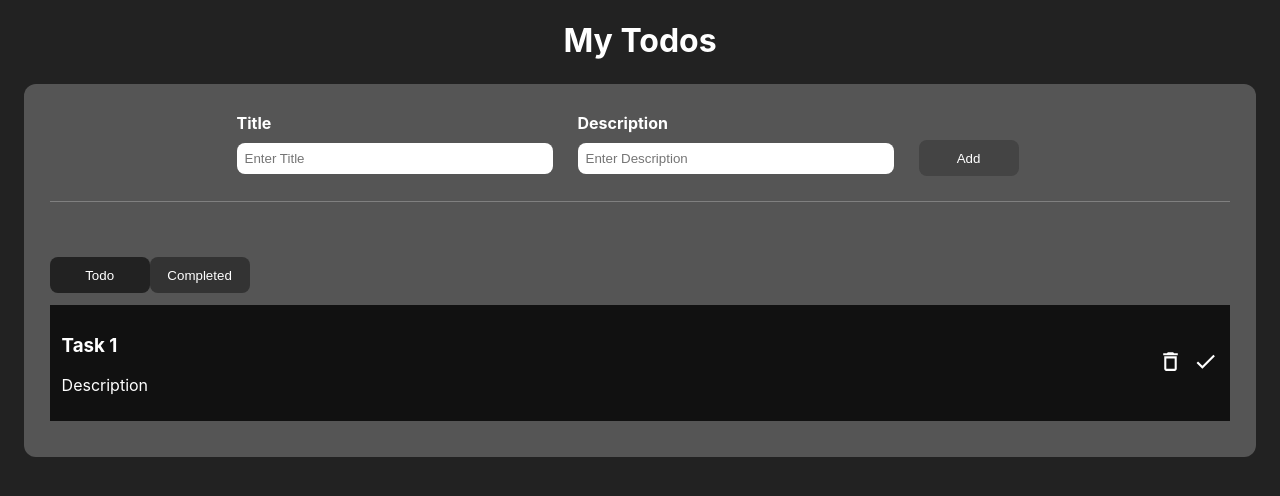
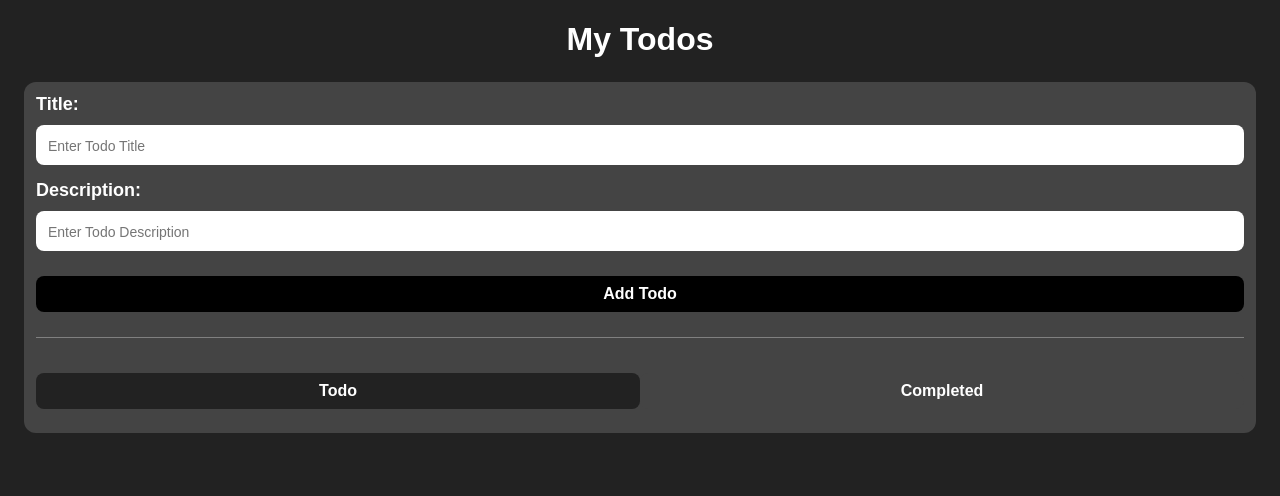
Before and after one commit to Abhinav6174/to-do-app, a React (Create React App) app: page / in a window 1280 px wide. Shown: the top 496 px of the page. Built offline with nearby package versions, Linux system fonts and the light colour scheme.

Commit message:
Added Edit Functionality

```diff
--- a/src/App.css
+++ b/src/App.css
@@ -1,101 +1,120 @@
-body{
+body {
   background-color: #222222;
   color: #ffffff;
+  font-family: Arial, Helvetica, sans-serif;
 }
 
-h1{
+h1 {
   text-align: center;
 }
 
-.todo-wrapper{
-  background-color: #555555;
-  padding: 2%;
+.todo-wrapper {
+  background-color: #444444;
+  padding: 12px;
   width: auto;
-  max-height: 80vh;
+  max-height: 90vh;
   overflow-y: auto;
   border-radius: 12px;
   margin: 24px;
 }
 
-.todo-input{
+.todo-input {
   display: flex;
-  flex-direction: row;
-  align-items: center;
-  justify-content: center;
+  flex-direction: column;
+  align-items: left;
   border-bottom: 1px solid gray;
   padding-bottom: 25px;
   margin-bottom: 25px;
   width: auto;
 }
 
-.todo-input-item{
+.todo-input-item {
   display: flex;
   flex-direction: column;
-  align-items: flex-start;
-  margin-right: 25px;
+  align-items: left;
+  margin-bottom: 15px;
 }
 
-.todo-input-item label{
+.todo-input-item label {
   font-weight: bold;
   margin-bottom: 10px;
+  font-size: 18px;
 }
 
-.todo-input-item input{
+.todo-input-item input {
   padding: 8px;
   border: none;
-  width: 300px;
+  width: auto;
+  height: 24px;
   border-radius: 8px;
+  font-size: 18px;
 }
 
-.primarybtn{
+.todo-input-item ::placeholder {
+  padding: 4px;
+  font-size: 14px;
+}
+
+.addbtn{
+  background-color: #000000;
+  color: #ffffff;
+  border-radius: 8px;
+  height: 36px;
+  width: 100%;
+  border: none;
+  margin-top: 10px;
+  cursor: pointer;
+  font-size: 16px;
+  font-weight: bold;
+}
+
+.btn-area{
+  display: flex;
+  flex-direction: row;
+}
+
+.togglebtn {
   background-color: #444444;
   color: #ffffff;
   border-radius: 8px;
   height: 36px;
-  width: 100px;
+  width: 100%;
   border: none;
-  margin-top: 30px;
+  margin-top: 10px;
   cursor: pointer;
+  font-size: 16px;
+  font-weight: bold;
 }
 
-.togglebtn{
-  background-color: #333333;
-  color: #ffffff;
-  border-radius: 8px;
-  height: 36px;
-  width: 100px;
-  border: none;
-  margin-top: 30px;
-  cursor: pointer;
-}
-
-.active{
+.active {
   background-color: #222222;
 }
 
-.todo-list{
+.todo-list {
   display: flex;
   flex-direction: column;
   margin-top: 12px;
 }
 
-.todo-list-item{
+.todo-list-item {
   background-color: #111111;
   display: flex;
+  flex-direction: row;
   justify-content: space-between;
   padding: 12px;
-  padding-bottom: 10px;
-  padding-top: 10px;
   margin-bottom: 10px;
   align-items: center;
+  border-radius: 18px;
 }
 
-.icon{
-  font-size: 25px;
-  cursor: pointer;
+.todo-input-item-text{
+  overflow: hidden;
+  max-width: 200px;
+  text-overflow: ellipsis;
+  white-space: nowrap;
 }
 
-.check-icon{
+.icons{
   font-size: 25px;
   margin-left: 10px;
   cursor: pointer;
--- a/src/App.js
+++ b/src/App.js
@@ -1,7 +1,6 @@
 import React,{useEffect, useState} from 'react'
 import './App.css'
-import { MdDeleteOutline, MdCheck } from "react-icons/md";
-
+import { MdDeleteOutline, MdCheck, MdEdit } from "react-icons/md"
 
 const App = () => {
   const[isCompleteScreen, setIsCompleteScreen] = useState(false)
@@ -9,49 +8,92 @@ const App = () => {
   const[newTitle, setNewTitle] = useState("")
   const[newDescription, setNewDescription] = useState("")
   const[CompletedTodos, setCompletedTodos] = useState([])
+  const[editMode, setEditMode] = useState(false)
+  const[editedIndex, setEditedIndex] = useState(null)
+  const isAddButtonDisabled = !newTitle.trim() || !newDescription.trim()
 
-  const addTodoHandle = () =>{
-    let newTodoItem = {
-      title:newTitle,
-      description:newDescription
+  //Adds Todo
+  const addTodoHandle = () => {
+    let updatedTodoArray
+
+    if (editMode && editedIndex !== null) {
+      // Editing existing Todo
+      updatedTodoArray = [...allTodos]
+      updatedTodoArray[editedIndex] = {
+        title: newTitle,
+        description: newDescription,
       }
-    let updatedTodoArray = [...allTodos]
-    updatedTodoArray.push(newTodoItem)
+      setEditMode(false)
+      setEditedIndex(null)
+    }
+    else {
+      // Adding new Todo
+      const newTodoItem = {
+        title: newTitle,
+        description: newDescription,
+      }
+      updatedTodoArray = [...allTodos, newTodoItem]
+    }
     setAllTodos(updatedTodoArray)
     localStorage.setItem('todoList', JSON.stringify(updatedTodoArray))
-    setNewTitle("")
-    setNewDescription("")
+
+    setNewTitle('')
+    setNewDescription('')
   }
 
-  const deleteTodoHandle = (index) =>{
+  // edit specific Todo
+  const editTodoHandle = (index) => {
+    setEditMode(true)
+    setEditedIndex(index)
+    setNewTitle(allTodos[index].title)
+    setNewDescription(allTodos[index].description)
+  }
+
+  // Deletes Todo
+  const deleteTodoHandle = (index, showConfirmation = true) => {
+    if (showConfirmation) {
+      const confirmDeletion = window.confirm('Are you sure you want to delete this todo?')
+      if (!confirmDeletion) {
+        return
+      }
+    }
+
     let deletedTodoArray = [...allTodos]
     deletedTodoArray.splice(index, 1)
     setAllTodos(deletedTodoArray)
     localStorage.setItem('todoList', JSON.stringify(deletedTodoArray))
   }
 
-
-  const completedTodoHandle = (index) =>{
+  // Adds completed todo to completed tab
+  const completedTodoHandle = (index) => {
+    const confirmCompletion = window.confirm('Mark this todo as completed?')
+    if (confirmCompletion) {
       let filteredItem = {
         ...allTodos[index]
       }
+
       let completedTodoArray = [...CompletedTodos]
       completedTodoArray.push(filteredItem)
       setCompletedTodos(completedTodoArray)
-    deleteTodoHandle(index) // Delete item from actual todo list
+      // Delete item from the actual todo list without confirmation
+      deleteTodoHandle(index, false)
       localStorage.setItem('completedTodoList', JSON.stringify(completedTodoArray))
     }
+  }
 
-
+  //Deletes Completed Todos
   const deleteCompletedTodoHandle = (index) =>{
+    const confirmDeletion = window.confirm('Are you sure you want to delete this Completed Todo?')
+    if (confirmDeletion) {
       let deleteCompletedTodoArray = [...CompletedTodos]
       deleteCompletedTodoArray.splice(index, 1)
       setCompletedTodos(deleteCompletedTodoArray)
       localStorage.setItem('completedTodoList', JSON.stringify(deleteCompletedTodoArray))
     }
+  }
 
   //using useEffect hook whenever the page is rendered 1st and checking whether local storage contains item or not
-
+  //session storage
   useEffect(() =>{
     let localTodo = JSON.parse(localStorage.getItem('todoList'))
     if(localTodo){
@@ -71,17 +113,17 @@ const App = () => {
         <div className='todo-input'>
 
           <div className='todo-input-item'>
-            <label>Title</label>
-            <input type='text' value={newTitle} onChange={(e) => setNewTitle(e.target.value)} placeholder='Enter Title' />
+            <label>Title: </label>
+            <input type='text' value={newTitle} onChange={(e) => setNewTitle(e.target.value)} placeholder='Enter Todo Title' required/>
           </div>
 
           <div className='todo-input-item'>
-            <label>Description</label>
-            <input type='text' value={newDescription} onChange={(e) => setNewDescription(e.target.value)} placeholder='Enter Description' />
+            <label>Description: </label>
+            <input type='text' value={newDescription} onChange={(e) => setNewDescription(e.target.value)} placeholder='Enter Todo Description' required/>
           </div>
 
-          <div className='todo-input-item'>
-            <button type='button' onClick={addTodoHandle} className='primarybtn'>Add</button>
+          <div className='todo-input-itm'>
+            <button type='button' onClick={addTodoHandle} className='addbtn' disabled={isAddButtonDisabled}>Add Todo</button>
           </div>
         </div>
 
@@ -95,12 +137,13 @@ const App = () => {
             return(
               <div className='todo-list-item' key={index}>
                 <div>
-                  <h3>{item.title}</h3>
-                  <p>{item.description}</p>
+                  <h3 className='todo-input-item-text'>{item.title}</h3>
+                  <p className='todo-input-item-text'>{item.description}</p>
                 </div>
                 <div>
-                  <MdDeleteOutline className='icon' onClick={() => deleteTodoHandle(index)} title='Delete?' />
-                  <MdCheck className='check-icon' onClick={() => completedTodoHandle(index)} title='Complete?'/>
+                  <MdDeleteOutline className='icons' onClick={() => deleteTodoHandle(index)} title='Delete' />
+                  <MdCheck className='icons' onClick={() => completedTodoHandle(index)} title='Complete'/>
+                  <MdEdit className='icons' onClick={() => editTodoHandle(index)} title='Edit' />
                 </div>
               </div>
             )
@@ -110,44 +153,16 @@ const App = () => {
             return(
               <div className='todo-list-item' key={index}>
                 <div>
-                  <h3>{item.title}</h3>
-                  <p>{item.description}</p>
+                  <h3 className='todo-input-item-text'>{item.title}</h3>
+                  <p className='todo-input-item-text'>{item.description}</p>
                 </div>
                 <div>
-                  <MdDeleteOutline className='icon' onClick={() => deleteCompletedTodoHandle(index)} title='Delete?' />
-                  {/* <MdCheck className='check-icon' onClick={() => completedTodoHandle(index)} title='Complete?'/> */}
+                  <MdDeleteOutline className='icons' onClick={() => deleteCompletedTodoHandle(index)} title='Delete?' />
                 </div>
               </div>
             )
           })}
-
-
-
-
-
-
-
-
-
-
-
-
-          <div className='todo-list-item'>
-            <div>
-              <h3>Task 1</h3>
-              <p>Description</p>
         </div>
-            <div>
-              <MdDeleteOutline className='icon' />
-              <MdCheck className='check-icon' />
-            </div>
-          </div>
-        </div>
-
-
-
-
-
       </div>
     </div>
   )
```
Lines whose indentation alone changed are shown as unchanged.
